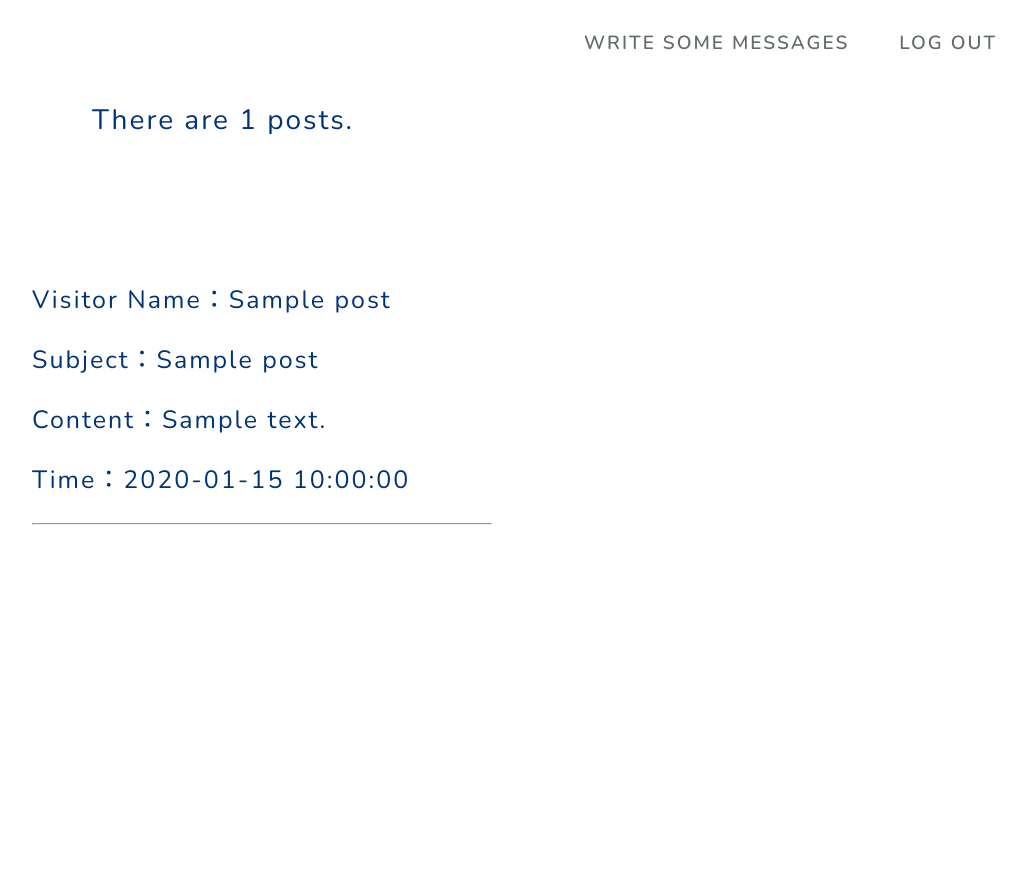
After one commit to lulu1417/MessageBoard, a PHP site: page /view.php?name=1 in a window 1280 px wide. The commit adds this page. Shown: the whole page, without its empty margins (238-1264 px from the left). Run offline with PHP 8.4, Linux system fonts and the light colour scheme; tables that the repository leaves empty or names only in its code hold one stand-in row (values such as "Sample post"); a stand-in replaces the project's code that opens the database connection.

Commit message:
login&register

```diff
--- a/createTable.php
+++ b/createTable.php
@@ -38,5 +38,5 @@ $sqls = [
    ];
 
 foreach ($sqls as $sql) {
-    var_dump(mysqli_query($db, $sql));
+    mysqli_query($db, $sql);
 }
--- a/index.php
+++ b/index.php
@@ -44,7 +44,7 @@ if (isset($_POST['submit'])) {
     $_SESSION['name'] = $name = $_POST['name'];
     $password = $_POST['password'];
     if ($name && $password) {
-        $sql = "select * from user where username = '$name' and password='$password'";
+        $sql = "select * from users where name = '$name' and password='$password'";
         $result = mysqli_query($db, $sql);
         $rows = mysqli_num_rows($result);
         if ($rows) {
--- /dev/null
+++ b/view.php
@@ -0,0 +1,45 @@
+<title>All messages</title>
+<?php
+include 'header.php';
+$name = $_GET['name'];
+?>
+<body>
+<div class="flex-center position-ref full-height">
+    <div class="top-right home">
+        <?php
+        if (!$name) {
+            echo '<a href="index.php">Log in</a>';
+        } else {
+            echo "<a href='board.php?name=" . $name . "'>Write some messages</a>";
+            echo '<a href="index.php">Log out</a>';
+        }?>
+    </div>
+
+
+</div>
+<div class="note full-height">
+    <?php
+    $sql = "select * from posts";
+    $result = mysqli_query($db, $sql);
+    $_SESSION['name'] = $name = $_GET['name'];
+    while ($row = mysqli_fetch_assoc($result)) {
+        echo "<br>Visitor Name：" . $row['name'];
+        echo "<br>Subject：" . $row['subject'];
+        echo "<br>Content：" . nl2br($row['content']) . "<br>";
+        $_SESSION['no'] =  $row['no'];
+        if ($name == $row['name']) {
+            echo '
+		<a href=" edit.php?name=' . $name . '&no=' . $row['no'] .'">
+		Edit message content</a>&nbsp|&nbsp<a href="delete.php">Delete the message</a><br>';
+        }
+        echo "Time：" . $row['time'] . "<br>";
+        echo "<hr>";
+
+    }
+    echo "<br>";
+    echo '<div class="bottom left position-abs content">';
+    echo "There are " . mysqli_num_rows($result) . " posts.";
+    ?>
+</div>
+</body>
+</html>
```
